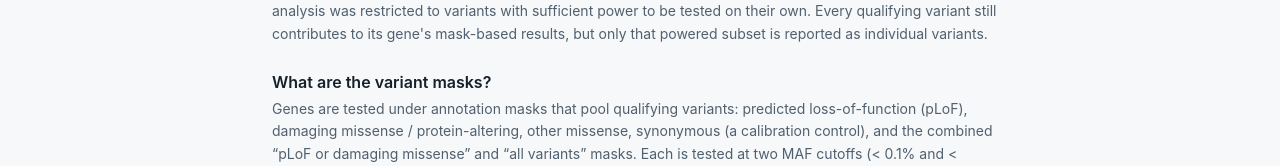
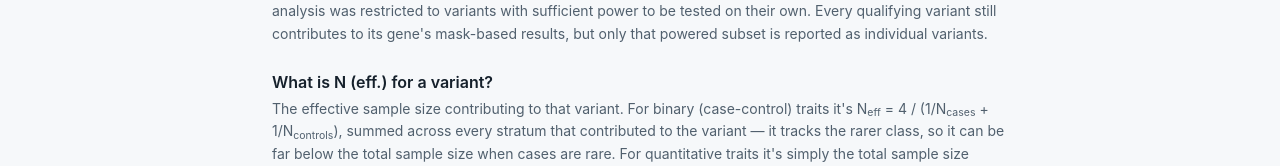
Before and after one commit to nikbaya/brava_browser, a React (Vite) app in the folder app/: page /#/faq in a window 1280 px wide. Shown: the part 634-800 px from the top of the page. Built offline with nearby package versions, Linux system fonts and the light colour scheme; no server answers.

Commit message:
Add FAQ entry explaining N (eff.) for variants
Previously only described in the variant table's column-header tooltip,
with no more discoverable explanation of the effective-sample-size formula
for dichotomous traits.

Co-Authored-By: Claude Sonnet 5 <noreply@anthropic.com>

```diff
--- a/app/src/pages/FaqPage.tsx
+++ b/app/src/pages/FaqPage.tsx
@@ -121,6 +121,16 @@ export default function FaqPage() {
           but only that powered subset is reported as individual variants.
         </Faq>
 
+        <Faq q="What is N (eff.) for a variant?">
+          The effective sample size contributing to that variant. For binary
+          (case-control) traits it's N<sub>eff</sub> = 4 / (1/N<sub>cases</sub>{' '}
+          + 1/N<sub>controls</sub>), summed across every stratum that
+          contributed to the variant — it tracks the rarer class, so it can be
+          far below the total sample size when cases are rare. For
+          quantitative traits it's simply the total sample size contributing
+          to the variant.
+        </Faq>
+
         <Faq q="What are the variant masks?">
           Genes are tested under annotation masks that pool qualifying variants:
           predicted loss-of-function (pLoF), damaging missense / protein-altering,
```
